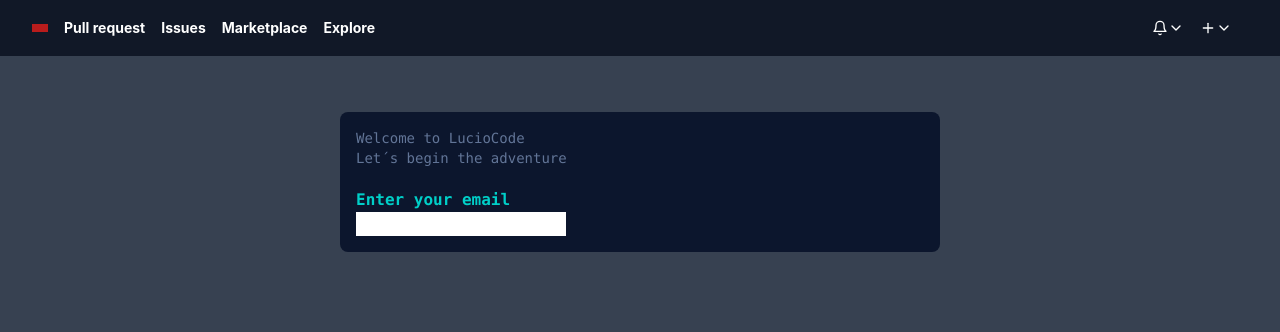
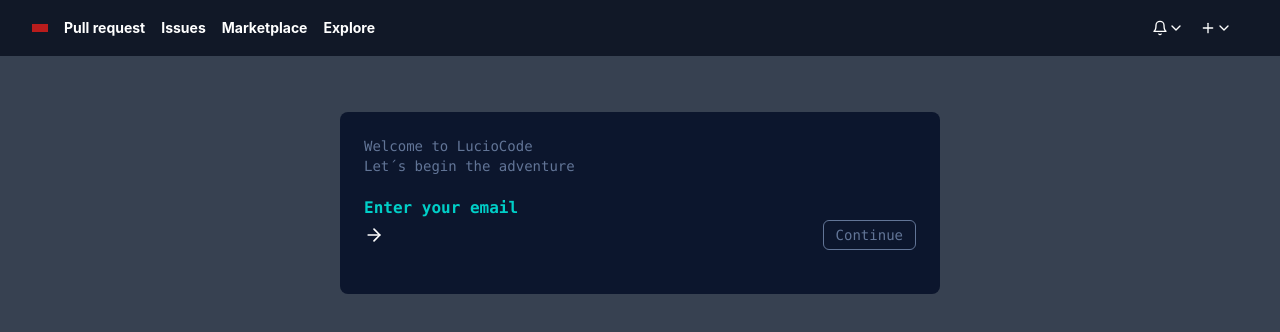
Before and after one commit to imMatheus/lucio, a Next.js app: page /Register in a window 1280 px wide. Shown: the top 332 px of the page. Built offline with nearby package versions, Linux system fonts and the light colour scheme.

Commit message:
cleaned up regsiter screen

```diff
--- a/package.json
+++ b/package.json
@@ -9,6 +9,7 @@
         "lint": "next lint"
     },
     "dependencies": {
+        "email-validator": "^2.0.4",
         "next": "11.1.2",
         "react": "17.0.2",
         "react-dom": "17.0.2",
--- a/pages/Register.tsx
+++ b/pages/Register.tsx
@@ -1,6 +1,8 @@
 import React, { ReactElement, useEffect, useState } from 'react'
 import styles from '../styles/Registration.module.scss'
 import useTimeout from '@/hooks/useTimeout'
+import { ArrowRight, Eye, EyeOff } from 'react-feather'
+import * as EmailValidator from 'email-validator'
 
 interface Props {}
 
@@ -46,6 +48,47 @@ function TypedText({ delay = 0, children, ...props }: TypedTextProps) {
 }
 
 export default function Register({}: Props): ReactElement {
+    const [showPassword, setShowPassword] = useState(false)
+    const [showPasswordContainer, setShowPasswordContainer] = useState(false)
+    const [email, setEmail] = useState('')
+    const [password, setPassword] = useState('')
+    const [isValidEmail, setIsValidEmail] = useState(false)
+
+    useEffect(() => {
+        setIsValidEmail(EmailValidator.validate(email))
+    }, [email])
+
+    const modalBg = '#0c162d'
+
+    function Button({ ...props }: React.HTMLAttributes<HTMLButtonElement>) {
+        return (
+            <button
+                {...props}
+                className='bg-transparent border-[1px] rounded-md py-1 px-3 text-sm border-[#627597] text-[#627597]'
+            >
+                Continue
+            </button>
+        )
+    }
+
+    // function InputField() {
+    //     return (
+    //         // <div className={`flex bg-[${modalBg}] items-center mb-3`}>
+    //         <div className={`flex bg-red-500 items-center mb-3`}>
+    //             <ArrowRight className='text-pink-500 mr-2 w-5' />
+    //             <input
+    //                 value={email}
+    //                 onChange={(e) => {
+    //                     e.preventDefault()
+    //                     setEmail(e.target.value)
+    //                 }}
+    //                 className='flex-1 outline-none self-stretch bg-transparent text-white bg-blue-400'
+    //             />
+    //             <Button />
+    //         </div>
+    //     )
+    // }
+
     return (
         <section className='flex justify-center items-center font-mono'>
             <div className={styles.modal}>
@@ -56,8 +99,54 @@ export default function Register({}: Props): ReactElement {
                 <TypedText className='text-[#00cfc8] text-base font-semibold mt-5' delay={2}>
                     Enter your email
                 </TypedText>
+                <div className={`flex items-center mb-5 text-white `}>
+                    <ArrowRight className='mr-2 w-5' />
+                    <input
+                        value={email}
+                        onChange={(e) => {
+                            e.preventDefault()
+                            setEmail(e.target.value)
+                        }}
+                        className='flex-1 outline-none self-stretch bg-transparent text-white'
+                    />
+                    <button
+                        onClick={() => setShowPasswordContainer(true)}
+                        disabled={!isValidEmail && email !== ''}
+                        className='bg-transparent border-[1px] rounded-md py-1 px-3 text-sm border-[#627597] text-[#627597]'
+                    >
+                        Continue
+                    </button>
+                </div>
 
-                <input />
+                {!isValidEmail && email !== '' && (
+                    <p className='p-3 text-[#627597]'>The email is not valid or already in use</p>
+                )}
+
+                {isValidEmail && (
+                    <>
+                        <TypedText
+                            className='text-[#00cfc8] text-base font-semibold mt-5'
+                            delay={0}
+                        >
+                            Enter your email
+                        </TypedText>
+
+                        <div className='flex bg-red-400'>
+                            <ArrowRight className='text-pink-300' />
+                            <input
+                                value={password}
+                                onChange={(e) => setPassword(e.target.value)}
+                                className='flex-1 outline-none'
+                                type={showPassword ? 'text' : 'password'}
+                            />
+                            {showPassword ? (
+                                <Eye onClick={() => setShowPassword((c) => !c)} />
+                            ) : (
+                                <EyeOff onClick={() => setShowPassword((c) => !c)} />
+                            )}
+                        </div>
+                    </>
+                )}
             </div>
         </section>
     )
--- a/pages/index.tsx
+++ b/pages/index.tsx
@@ -6,7 +6,7 @@ import styles from '../styles/Home.module.scss'
 const Home: NextPage = () => {
     return (
         <div className={styles.container}>
-            <Navbar />
+            <p>hello world</p>
         </div>
     )
 }
--- a/styles/Registration.module.scss
+++ b/styles/Registration.module.scss
@@ -4,8 +4,7 @@ $modal-bg: #0c162d;
     width: 600px;
     max-width: 90vw;
     background-color: $modal-bg;
-
-    @apply mt-14 p-4 rounded-lg;
+    @apply mt-14 p-6 rounded-lg;
 }
 
 .typedText {
```
Also changed, not shown: 1 other file (tests, documents, lock files or other folders).
